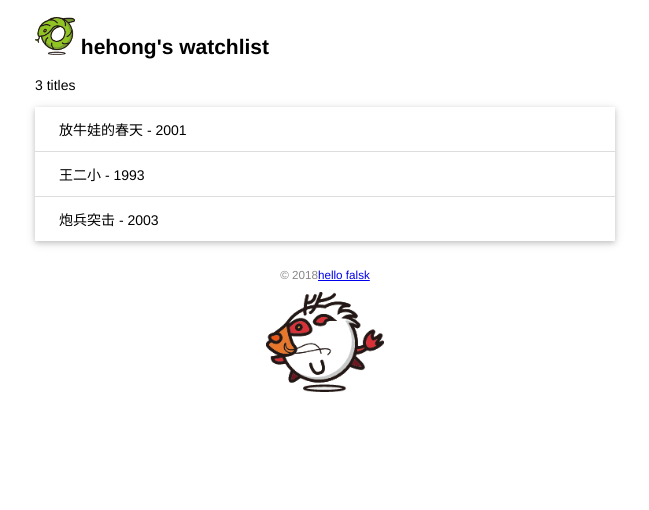
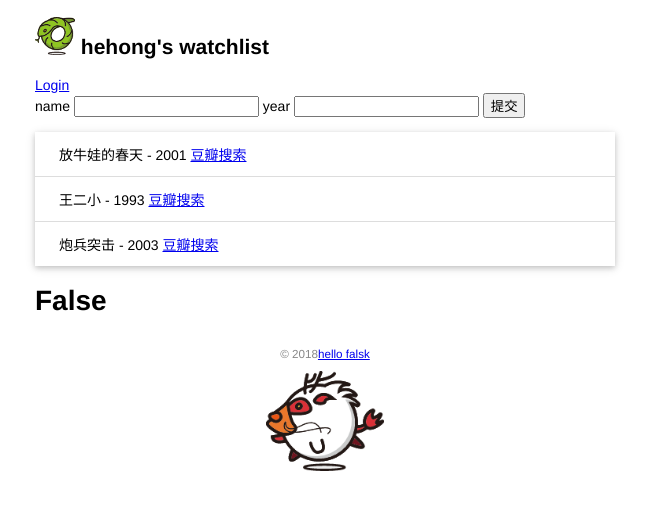
Before and after one commit to woheV6/py_learn, a Flask app: page / in a window 1280 px wide. Shown: the top 510 px of the page, without its empty margins (315-964 px from the left). Run offline with Flask 2, Linux system fonts and the light colour scheme; data comes from the database, SQL or seed files in the repository; both versions use the stored data as it was after the commit.

Commit message:
登录 用户验证

```diff
--- a/app.py
+++ b/app.py
@@ -1,12 +1,12 @@
-from flask import Flask , render_template
-from flask import url_for
-
+from flask import Flask , render_template,request,url_for,redirect,flash
 from flask_sqlalchemy import SQLAlchemy
+from werkzeug.security import generate_password_hash, check_password_hash
 import os
 import sys
 import click
+from flask_login import LoginManager,UserMixin,login_user,logout_user,login_required,current_user
+app = Flask(__name__)
 
-app = Flask(__name__)
 WIN=sys.platform.startswith('win')
 if WIN:
     prefix='sqlite:///'
@@ -14,11 +14,19 @@ else:
     prefix='sqlite:////'
 app.config['SQLALCHEMY_DATABASE_URI']=prefix+os.path.join(app.root_path,'data.db')
 app.config['SQLALCHEMY_TRACK_MODIFICATIONS'] = False  # 关闭对模型修改的监控
+app.config['SECRET_KEY'] = '123456'
 db= SQLAlchemy(app)
-
-class User(db.Model):
+login_manager=LoginManager(app)
+login_manager.login_view = 'login'
+class User(db.Model,UserMixin):
     id = db.Column(db.Integer,primary_key=True) #主键
+    username = db.Column(db.String(20))
     name = db.Column(db.String(20)) #名字
+    password_hash = db.Column(db.String(128)) # hash散列值
+    def set_password(self,password):
+        self.password_hash=generate_password_hash(password)
+    def validate_password(self,password):
+        return check_password_hash(self.password_hash,password)
 class Movie(db.Model):
     id = db.Column(db.Integer, primary_key=True) #主键
     title = db.Column(db.String(20)) #电影标题
@@ -52,11 +60,46 @@ def forge():
     db.session.commit()
     click.echo('Done')
 
-@app.route('/')
+@app.cli.command()
+@click.option('--username',prompt=True,help='The username to login')
+@click.option('--password', prompt=True, hide_input=True, confirmation_prompt=True, help='The password used to login.')
+def admin(username, password):
+    """Create User"""
+    db.create_all()
+    user=User.query.first()
+    if user is not None:
+        click.echo('Updating user....')
+        user.username=username
+        user.set_password(password)
+    else:
+        click.echo('Creating user...')
+        user = User(username=username,name='admin')
+        user.set_password(password)
+        db.session.add(user)
+    db.session.commit()
+    click.echo('Done')
+# 模版上下文处理函数
+@app.context_processor
+def inject_user():
+    user = User.query.first()
+    return dict(user=user)
+@app.route('/',methods=['GET','POST'])
 def index():
-    user = User.query.first()
+    if request.method=="POST":
+        if not current_user.is_authenticated:
+            return redirect(url_for('index'))
+        title=request.form.get('title')
+        year = request.form.get('year')
+        if not title or not year or len(year)>4 or len(title)>60:
+            flash('格式错误')
+            return redirect(url_for('index'))
+        movie = Movie(title=title,year=year)
+        db.session.add(movie)  # 添加到数据库会话
+        db.session.commit()  # 提交数据库会话
+        flash('电影创建成功')
+        return redirect(url_for('index'))
     movies = Movie.query.all()
-    return render_template('index.html',user=user,movies=movies)
+    return render_template('index.html',movies=movies)
 @app.route('/user/<name>')
 def user_name(name):
     return 'USer : %s' % name
@@ -66,3 +109,85 @@ def testurl():
     print(url_for('hello'))
     print(url_for('user_name',name='zhangsan'))
     return 'test_url哈哈'
+@app.errorhandler(404)
+def page_not_found(e):
+    return render_template('404.html') , 404
+@app.route('/movie/edit/<int:movie_id>',methods=["POST","GET"])
+@login_required
+def edit(movie_id):
+    movie= Movie.query.get_or_404(movie_id)
+    if request.method == "POST":
+        title=request.form.get('title')
+        year = request.form.get('year')
+        if not title or not year or len(year)>4 or len(title)>60:
+            flash('格式错误')
+            return redirect(url_for('edit',movie_id=movie_id))
+        movie.title=title
+        movie.year=year
+        db.session.commit()
+        flash('修改成功')
+        return redirect(url_for('edit',movie_id=movie_id))
+    return render_template('edit.html',movie=movie)
+@app.route('/movie/delete/<int:movie_id>', methods=['POST'])  # 限定只接受 POST 请求
+@login_required
+def delete(movie_id):
+    movie = Movie.query.get_or_404(movie_id)  # 获取电影记录
+    db.session.delete(movie)  # 删除对应的记录
+    db.session.commit()  # 提交数据库会话
+    flash('Item deleted.')
+    return redirect(url_for('index'))  # 重定向回主页
+
+@login_manager.user_loader
+def load_user(user_id):
+    user= User.query.get(int(user_id))
+    return user
+
+@app.route('/login', methods=['GET', 'POST'])
+def login():
+    if request.method == 'POST':
+        username = request.form['username']
+        password = request.form['password']
+
+        if not username or not password:
+            flash('Invalid input.')
+            return redirect(url_for('login'))
+
+        user = User.query.first()
+        # 验证用户名和密码是否一致
+        if username == user.username and user.validate_password(password):
+            login_user(user)  # 登入用户
+            flash('Login success.')
+            return redirect(url_for('index'))  # 重定向到主页
+
+        flash('Invalid username or password.')  # 如果验证失败，显示错误消息
+        return redirect(url_for('login'))  # 重定向回登录页面
+
+    return render_template('login.html')
+
+
+@app.route('/logout')
+def logout():
+    logout_user()
+    flash('登出')
+    return redirect(url_for('index'))
+
+@app.route('/setting', methods=['GET', 'POST'])
+@login_required
+def setting():
+    if request.method == 'POST':
+        name = request.form['name']
+
+        if not name or len(name) > 20:
+            flash('Invalid input.')
+            return redirect(url_for('setting'))
+
+        current_user.name = name
+        # current_user 会返回当前登录用户的数据库记录对象
+        # 等同于下面的用法
+        # user = User.query.first()
+        # user.name = name
+        db.session.commit()
+        flash('Settings updated.')
+        return redirect(url_for('index'))
+
+    return render_template('setting.html')
--- /dev/null
+++ b/templates/base.html
@@ -0,0 +1,54 @@
+<!DOCTYPE html>
+<html lang="en">
+<head>
+    {% block head %}
+    <meta charset="UTF-8">
+    <meta name="viewport" content="width=device-width, initial-scale=1.0">
+    <meta http-equiv="X-UA-Compatible" content="ie=edge">
+    <link rel='icon' href="{{url_for('static',filename='favicon.png')}}">
+    <link rel="stylesheet" href='{{url_for("static",filename="css/index.css")}}' type="text/css">
+    <title>{{user.name}}'s watchlist</title>
+    {%endblock%}
+    <style>
+.inline-form{
+ display: inline-block;
+}
+</style>
+</head>
+<body>
+    <h2>
+        <img  class='avatar' src="{{url_for('static',filename='snake.png')}}">
+        {{user.name}}'s watchlist
+    </h2>
+    <nav>
+        {% if current_user.is_authenticated%}
+        <a href='{{url_for("index")}}'>go home</a>
+        <a href='{{url_for("setting")}}'>setting</a>
+        <a href='{{url_for("logout")}}'>LogOut</a>
+        {%else%}
+        <a href='{{url_for("login")}}'>Login</a>
+        {%endif%}
+    </nav>
+    {% block content %}{% endblock %}
+    <footer>
+        <small>&copy 2018<a href="www.baidu.com">hello falsk</a></small>
+    </footer>
+    <div class='container'>
+        <div class="row">
+            {% with messages = get_flashed_messages() %}
+                {% for message in messages %}
+                    {% if message %}
+                        <div class="alert alert-warning" role="alert">{{ message }}</div>
+                    {% endif %}
+                {% endfor %}
+            {% endwith %}
+            {% if form and form.errors %}
+                {% for key, error in form.errors.items() %}
+                    <div class="alert alert-warning" role="alert">{{ error }}</div>
+                {% endfor %}
+            {% endif %}
+        </div>
+    </div>
+    <img class="totoro" src='{{url_for("static",filename="loong.png")}}'>
+</body>
+</html>
--- a/templates/index.html
+++ b/templates/index.html
@@ -1,29 +1,24 @@
-<!DOCTYPE html>
-<html lang="en">
-<head>
-    <meta charset="UTF-8">
-    <meta name="viewport" content="width=device-width, initial-scale=1.0">
-    <meta http-equiv="X-UA-Compatible" content="ie=edge">
-    <link rel='icon' href="{{url_for('static',filename='favicon.png')}}">
-    <link rel="stylesheet" href='{{url_for("static",filename="css/index.css")}}' type="text/css">
-    <title>{{user.name}}'s watchlist</title>
-</head>
-<body>
-    <h2>
-        <img  class='avatar' src="{{url_for('static',filename='snake.png')}}">
-        {{user.name}}'s watchlist
-    </h2>
-    <p>{{movies|length}} titles</p>
-    <ul class="movie-list">
+
+{% extends 'base.html'%}
+{% block content %}
+<form method="post">
+    name <input type="text" name="title" autocomplete="off" required>
+    year <input type="text" name="year" autocomplete="off" required>
+    <input class="but" type="submit" name='submit' value="提交">
+</form>
+<ul class="movie-list">
         {% for movie in movies%}
         <li>
-            {{movie.title}} - {{movie.year}}
+          <span> {{movie.title}} - {{movie.year}}</span>
+          <span><a  target="_blank" href="https://movie.douban.com/subject_search?search_text={{movie.title}}">豆瓣搜索</a></span>
+          {% if current_user.is_authenticated%}
+          <span><a  target="_blank" href="{{url_for('edit',movie_id=movie.id)}}">edit</a></span>
+          <form class="inline-form" method="post" action="{{ url_for('delete', movie_id=movie.id) }}">
+              <input class="btn" type="submit" name="delete" value="Delete" onclick="return confirm('Are you sure?')">
+          </form>
+          {%endif%}
         </li>
         {%endfor%}
     </ul>
-    <footer>
-        <small>&copy 2018<a href="www.baidu.com">hello falsk</a></small>
-    </footer>
-    <img class="totoro" src='{{url_for("static",filename="loong.png")}}'>
-</body>
-</html>
+    <h1> {{ current_user.is_authenticated}}</h1>
+{% endblock %}
```
Also changed, not shown: templates/404.html (added, +13 -0 lines), templates/edit.html (added, +8 -0 lines), templates/login.html (added, +10 -0 lines), templates/setting.html (added, +9 -0 lines), data.db, 2 other files.
